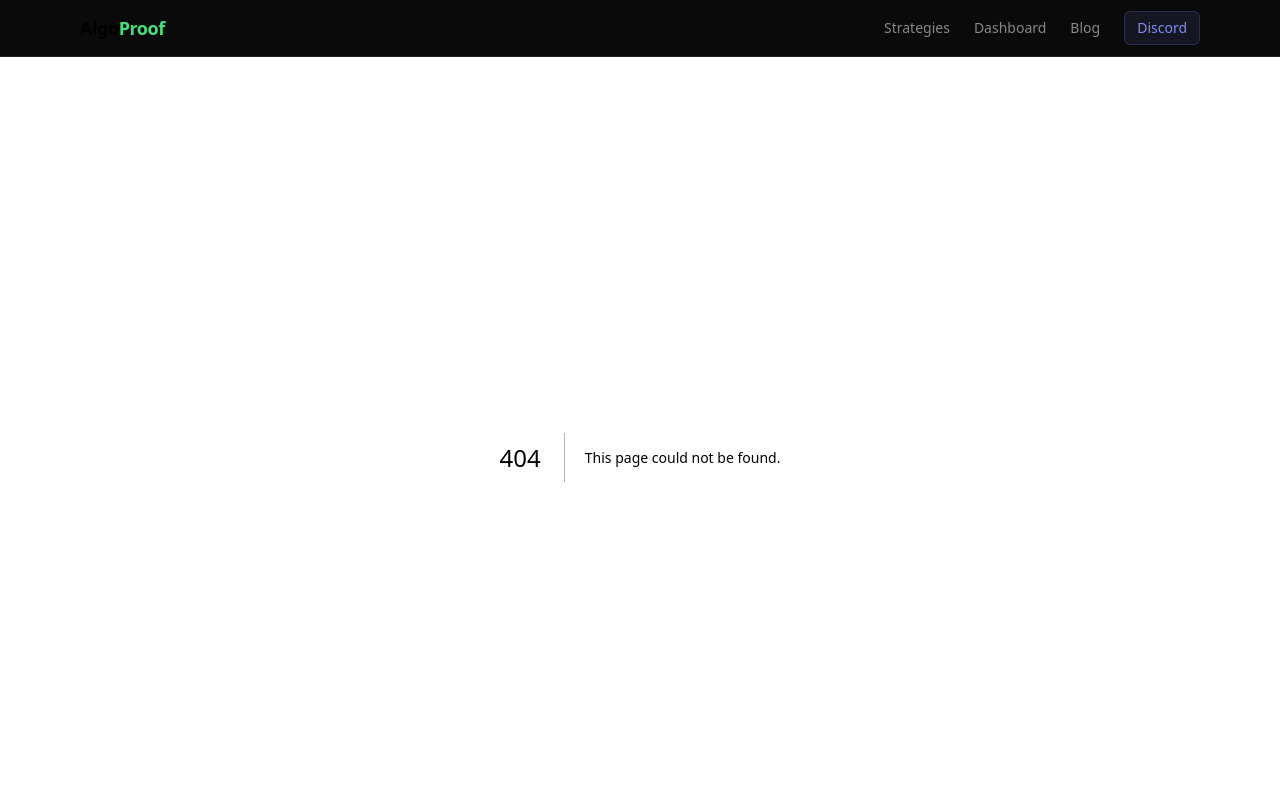
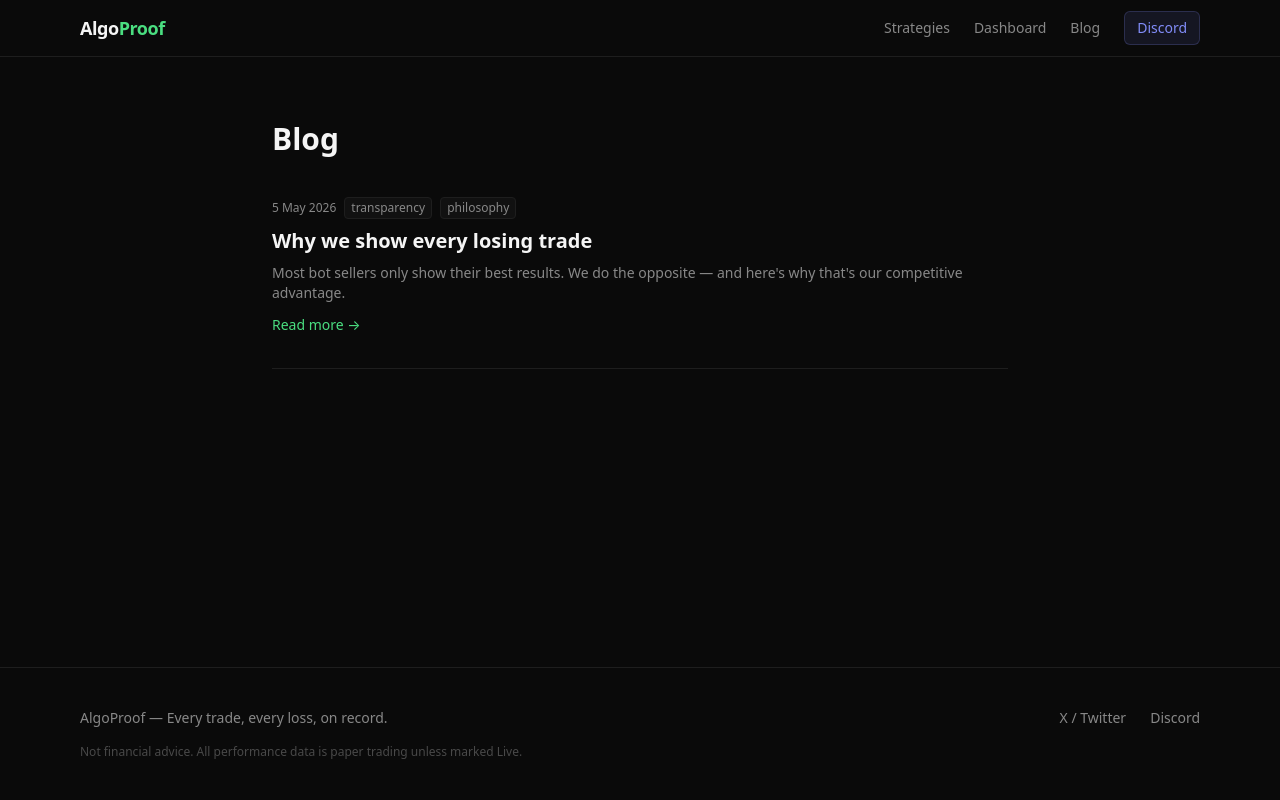
Before and after one commit to Tosmahdess/algoproof, a Next.js app: page /blog in a window 1280 px wide. Before the commit this address had no page. Shown: the top 800 px of the page. Built offline with nearby package versions, Linux system fonts and the light colour scheme.

Commit message:
feat: add MDX blog with first article

```diff
--- /dev/null
+++ b/content/blog/2026-05-05-welcome.mdx
@@ -0,0 +1,34 @@
+---
+title: "Why we show every losing trade"
+date: "2026-05-05"
+tags: ["transparency", "philosophy"]
+summary: "Most bot sellers only show their best results. We do the opposite — and here's why that's our competitive advantage."
+---
+
+Most algo trading sellers show you their best weeks. Their equity curves start in the bottom left and end in the top right — no drawdowns, no flat periods, no ugly months.
+
+We don't do that.
+
+**We show every trade. Every loss. Every drawdown.**
+
+Not because we're masochists, but because that's the only way to know if a strategy actually works.
+
+## The problem with cherry-picked results
+
+A strategy that makes money during a bull run isn't necessarily edge. It might just be beta. The only way to know is to see the full distribution — the wins *and* the losses.
+
+When you see a flat month on our dashboard, that's real. When you see a drawdown, that's real. And when you see the recovery, that's real too.
+
+## What we're building
+
+AlgoProof is a platform where we publish the full trading history of our APEX algo trading bots. Right now we're in paper trading — simulated execution to validate strategies before risking real capital.
+
+Our bots run EMA crossover strategies on crypto (Binance, Hyperliquid) with a 4-layer risk defense system and Market Intelligence filtering.
+
+When the data proves the strategy works over 2+ months of paper trading, we go live. And you'll see that transition happen here, in real time.
+
+## Join the journey
+
+We're building a community around honest algo trading. If you want to discuss parameters, share your own results, or ask questions about the strategies — join the Discord.
+
+*More strategy deep-dives coming soon.*
--- a/package.json
+++ b/package.json
@@ -20,6 +20,7 @@
     "recharts": "^3.8.1"
   },
   "devDependencies": {
+    "@tailwindcss/typography": "^0.5.19",
     "@testing-library/jest-dom": "^6.9.1",
     "@testing-library/react": "^16.3.2",
     "@types/node": "^20",
--- /dev/null
+++ b/src/app/blog/[slug]/page.tsx
@@ -0,0 +1,51 @@
+// src/app/blog/[slug]/page.tsx
+import type { Metadata } from 'next'
+import { notFound } from 'next/navigation'
+import fs from 'fs'
+import path from 'path'
+import matter from 'gray-matter'
+import { MDXRemote } from 'next-mdx-remote/rsc'
+
+function getArticle(slug: string) {
+  const filePath = path.join(process.cwd(), 'content/blog', `${slug}.mdx`)
+  if (!fs.existsSync(filePath)) return null
+  const raw = fs.readFileSync(filePath, 'utf8')
+  const { data, content } = matter(raw)
+  return { meta: data, content }
+}
+
+export async function generateStaticParams() {
+  const dir = path.join(process.cwd(), 'content/blog')
+  if (!fs.existsSync(dir)) return []
+  return fs.readdirSync(dir)
+    .filter(f => f.endsWith('.mdx'))
+    .map(f => ({ slug: f.replace('.mdx', '') }))
+}
+
+export async function generateMetadata({ params }: { params: Promise<{ slug: string }> }): Promise<Metadata> {
+  const { slug } = await params
+  const article = getArticle(slug)
+  if (!article) return {}
+  return { title: article.meta.title as string, description: article.meta.summary as string }
+}
+
+export default async function ArticlePage({ params }: { params: Promise<{ slug: string }> }) {
+  const { slug } = await params
+  const article = getArticle(slug)
+  if (!article) notFound()
+
+  return (
+    <div className="max-w-3xl mx-auto px-4 py-16">
+      <div className="text-xs text-muted mb-6">
+        <time>{new Date(article.meta.date as string).toLocaleDateString('en-GB', { day: 'numeric', month: 'long', year: 'numeric' })}</time>
+        {(article.meta.tags as string[]).map((t: string) => (
+          <span key={t} className="ml-2 px-1.5 py-0.5 rounded bg-card border border-border">{t}</span>
+        ))}
+      </div>
+      <h1 className="text-3xl font-bold mb-8">{article.meta.title as string}</h1>
+      <div className="prose prose-invert prose-sm max-w-none">
+        <MDXRemote source={article.content} />
+      </div>
+    </div>
+  )
+}
--- /dev/null
+++ b/src/app/blog/page.tsx
@@ -0,0 +1,57 @@
+// src/app/blog/page.tsx
+import type { Metadata } from 'next'
+import Link from 'next/link'
+import fs from 'fs'
+import path from 'path'
+import matter from 'gray-matter'
+
+export const metadata: Metadata = {
+  title: 'Blog',
+  description: 'Strategy updates, algo trading insights, and honest performance reviews.',
+}
+
+interface ArticleMeta {
+  slug: string
+  title: string
+  date: string
+  summary: string
+  tags: string[]
+}
+
+function getArticles(): ArticleMeta[] {
+  const dir = path.join(process.cwd(), 'content/blog')
+  if (!fs.existsSync(dir)) return []
+  return fs.readdirSync(dir)
+    .filter(f => f.endsWith('.mdx'))
+    .map(f => {
+      const { data } = matter(fs.readFileSync(path.join(dir, f), 'utf8'))
+      return { slug: f.replace('.mdx', ''), ...data } as ArticleMeta
+    })
+    .sort((a, b) => new Date(b.date).getTime() - new Date(a.date).getTime())
+}
+
+export default function BlogPage() {
+  const articles = getArticles()
+  return (
+    <div className="max-w-3xl mx-auto px-4 py-16">
+      <h1 className="text-3xl font-bold mb-10">Blog</h1>
+      <div className="space-y-8">
+        {articles.map(a => (
+          <article key={a.slug} className="border-b border-border pb-8">
+            <div className="flex items-center gap-2 text-xs text-muted mb-2">
+              <time>{new Date(a.date).toLocaleDateString('en-GB', { day: 'numeric', month: 'long', year: 'numeric' })}</time>
+              {a.tags.map(t => (
+                <span key={t} className="px-1.5 py-0.5 rounded bg-card border border-border">{t}</span>
+              ))}
+            </div>
+            <h2 className="text-xl font-semibold mb-2">
+              <Link href={`/blog/${a.slug}`} className="hover:text-positive transition-colors">{a.title}</Link>
+            </h2>
+            <p className="text-muted text-sm">{a.summary}</p>
+            <Link href={`/blog/${a.slug}`} className="text-sm text-positive mt-3 inline-block hover:underline">Read more →</Link>
+          </article>
+        ))}
+      </div>
+    </div>
+  )
+}
--- a/tailwind.config.ts
+++ b/tailwind.config.ts
@@ -19,6 +19,6 @@ const config: Config = {
       },
     },
   },
-  plugins: [],
+  plugins: [require('@tailwindcss/typography')],
 }
 export default config
```
Also changed, not shown: 1 other file (tests, documents, lock files or other folders).
